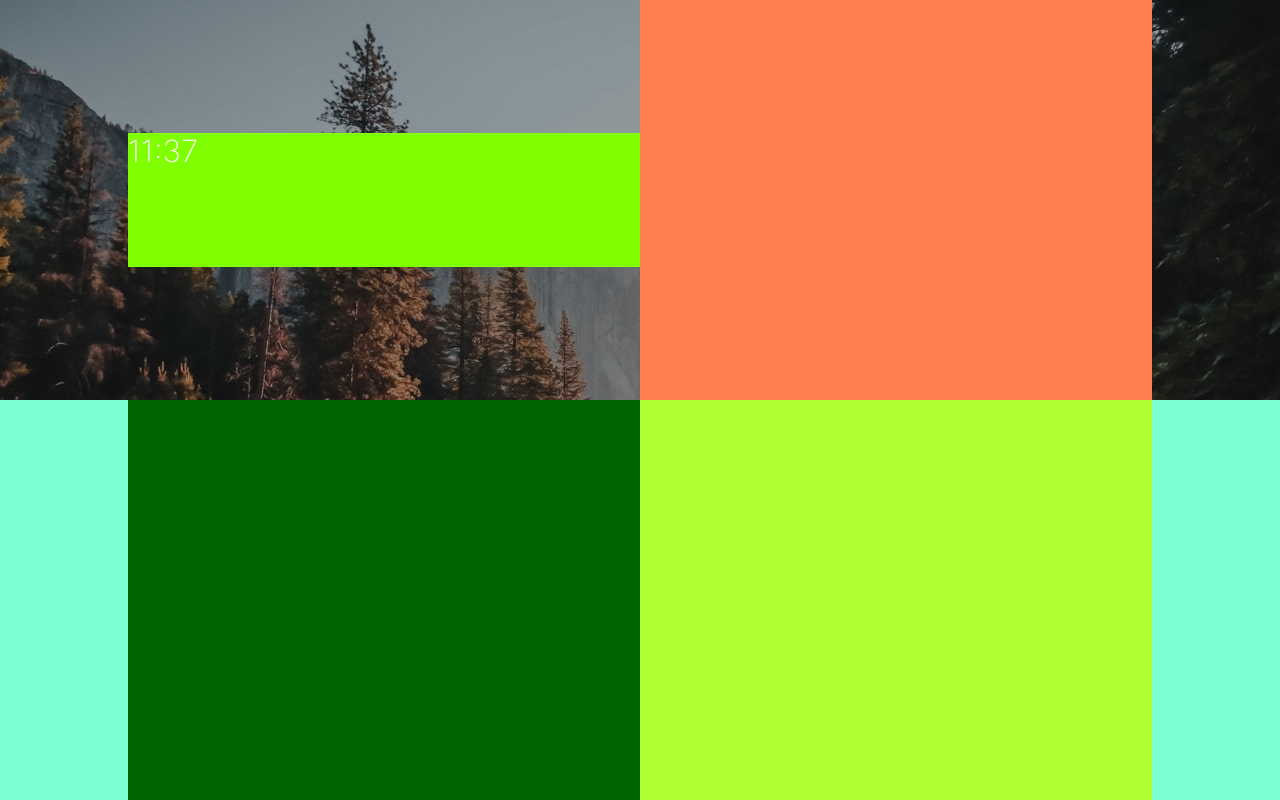
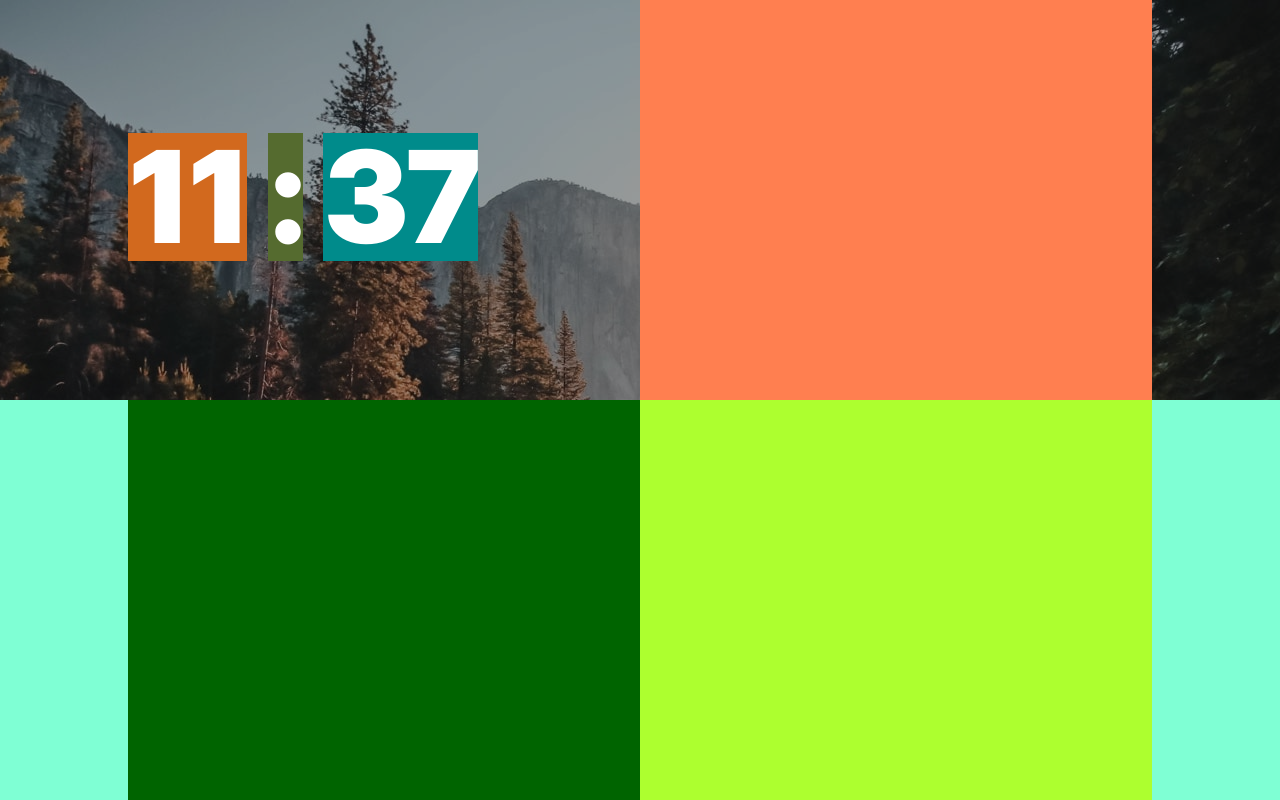
Before and after one commit to alexboev/clock-app, a plain HTML site: page index.html in a window 1280 px wide. Drawn offline with Linux system fonts and the light colour scheme.

Commit message:
fonts and time segment

```diff
--- a/index.html
+++ b/index.html
@@ -13,7 +13,18 @@
   <div class="clock">
     <div class="time">
       <div class="time-title">
-        11:37
+        <div class="time-title-clock-text">
+          <span class="time-title-clock-text-hours">
+            11
+          </span>
+          <span class="time-title-clock-text-delimiter">
+            :
+          </span>
+          <span class="time-title-clock-text-minutes">
+            37
+          </span>
+        </div>
+
       </div>
     </div>
     <div class="switch">
--- a/style.scss
+++ b/style.scss
@@ -28,12 +28,35 @@ body {
             grid-template-rows: 1fr 1fr 1fr;
 
             .time-title {
-                background-color: chartreuse;
-                font-family: Inter;
-                font-weight: 200;
+                background-color1: chartreuse;
+
                 grid-row: 2;
-                font-size: 23pt;
+
                 color: $color-main-text;
+
+                .time-title-clock-text {
+                    font-family: Inter;
+                    font-weight: 1000;
+                    letter-spacing: -5px;
+                    font-size: 16vh;
+                    line-height: 1.0;
+                    padding: 0;
+
+                    .time-title-clock-text-hours {
+                        display: inline-block;
+                        background-color: chocolate;
+                    }
+
+                    .time-title-clock-text-delimiter {
+                        display: inline-block;
+                        background-color: darkolivegreen;
+                    }
+
+                    .time-title-clock-text-minutes {
+                        display: inline-block;
+                        background-color: darkcyan;
+                    }
+                }
             }
         }
 
```
Also changed, not shown: style.css, 1 other file.
